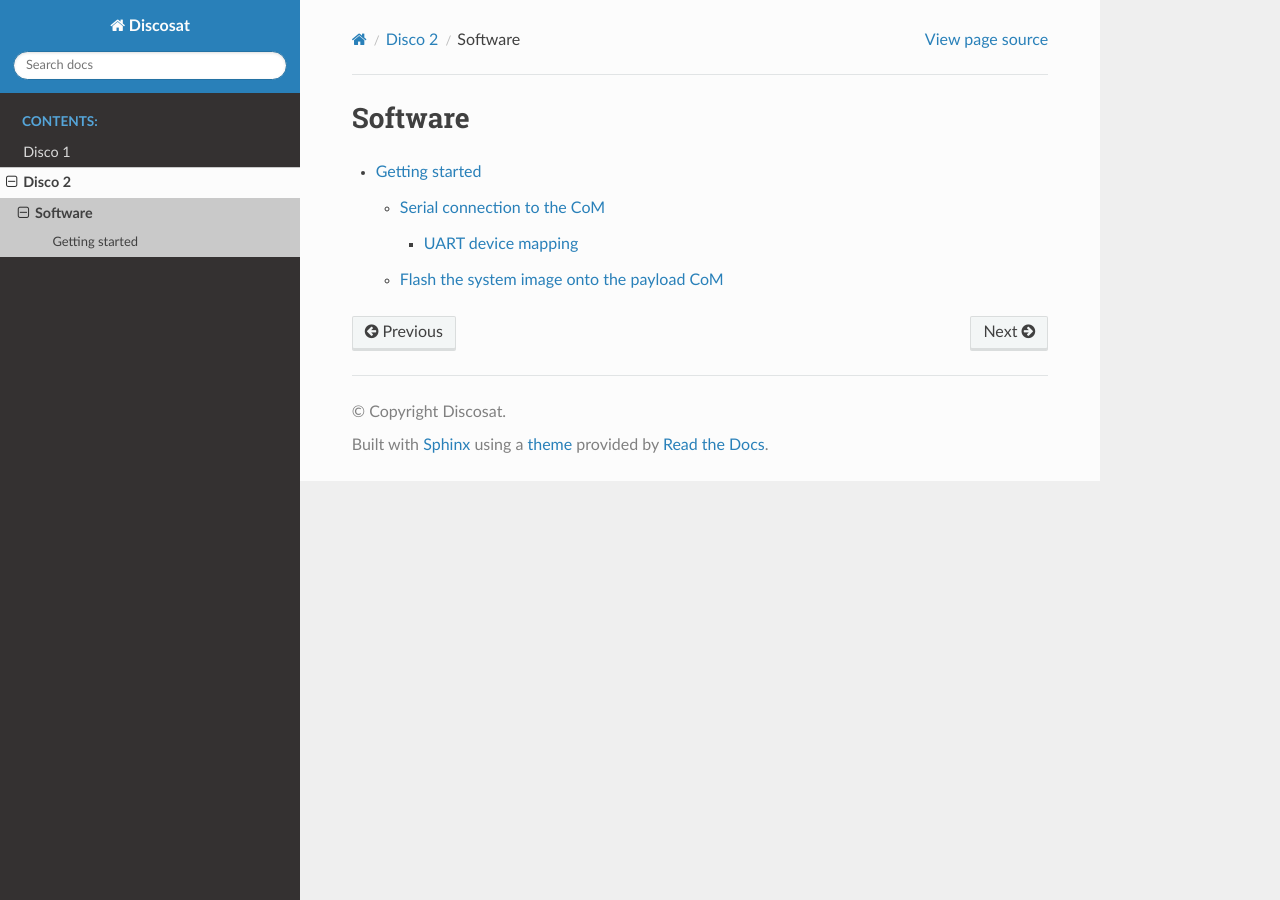
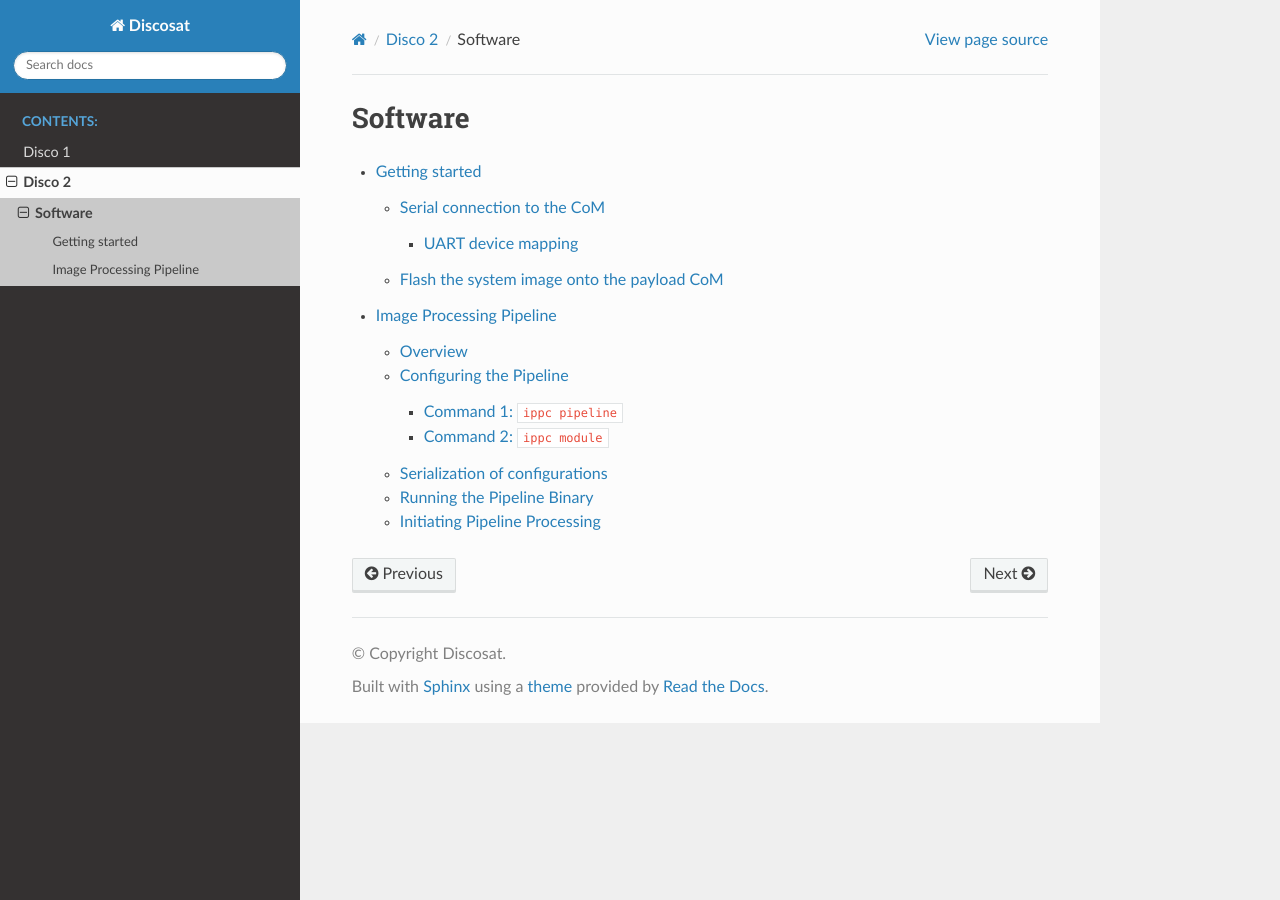
Before and after one commit to discosat/discosat.github.io, a Sphinx documentation site: the page built from doc/disco-2/software/index.rst, in a window 1280 px wide. Built offline with Sphinx 7.4.7 and the Read the Docs theme 2.0.0, drawn with Linux system fonts in a browser that asks for light colours; pages that are not in the unit, such as notebooks, are missing from menus.

Commit message:
Added pipeline documentation to software tree
Co-authored-by: Jeppe Lindhard <jepli@itu.dk>
Co-authored-by: Daniel Kjellberg <dakj@itu.dk>

```diff
--- a/doc/disco-2/software/index.rst
+++ b/doc/disco-2/software/index.rst
@@ -4,3 +4,4 @@ Software
 
 .. toctree::
   getting-started.md
+  image-processing-pipeline.md
```
